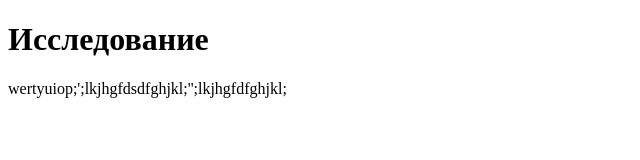
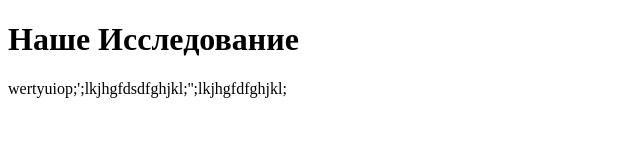
Before and after one commit to Mukhtar-Pasha/n-project, a plain HTML site: page index.html in a window 1280 px wide. Shown: the whole page, without its empty margins (0-640 px from the left). Drawn offline with Linux system fonts and the light colour scheme.

Commit message:
изменение заголовка index.html

```diff
--- a/index.html
+++ b/index.html
@@ -6,7 +6,7 @@
     <title>Document</title>
 </head>
 <body>
-    <h1>Исследование</h1>
+    <h1>Наше Исследование</h1>
     <div>wertyuiop;';lkjhgfdsdfghjkl;'';lkjhgfdfghjkl;</div>
 </body>
 </html>
```
